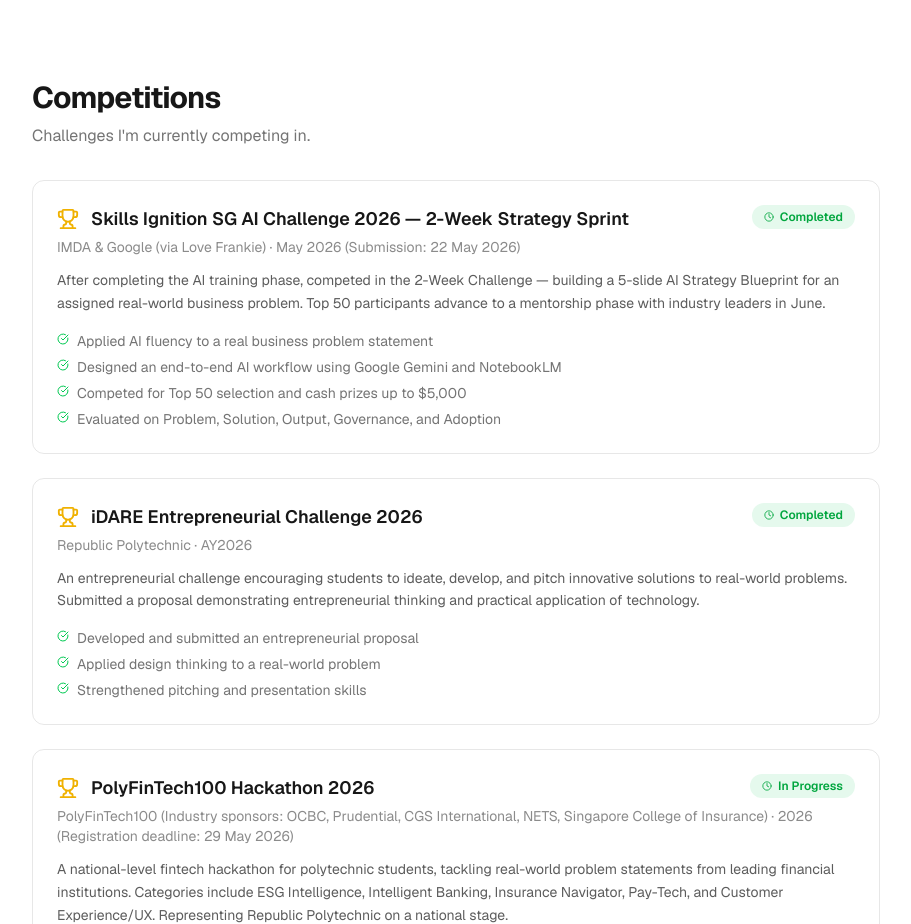
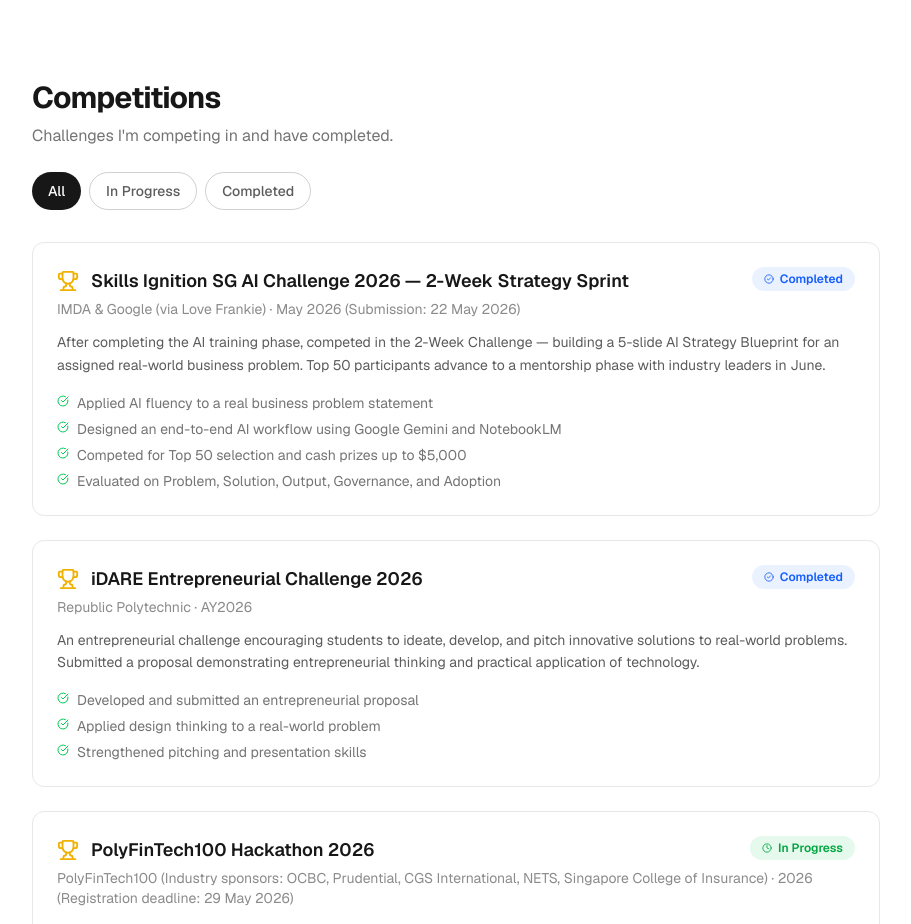
Before and after one commit to MinThu63/Portfolio, a Next.js app: page /Portfolio/ in a window 1280 px wide. Shown: the part 1200-2124 px from the top of the page, without its empty margins (184-1095 px from the left). Built offline with nearby package versions, Linux system fonts and the light colour scheme.

Commit message:
Add status filter tabs to Competitions section

```diff
--- a/src/components/CompetitionsSection.tsx
+++ b/src/components/CompetitionsSection.tsx
@@ -1,15 +1,46 @@
+"use client";
+
+import { useState } from "react";
 import { competitions } from "@/lib/data";
-import { Trophy, CheckCircle, Clock } from "lucide-react";
+import { Trophy, CheckCircle, Clock, CircleCheck } from "lucide-react";
+
+const filters = ["All", "In Progress", "Completed"] as const;
+type Filter = (typeof filters)[number];
 
 export default function CompetitionsSection() {
+  const [activeFilter, setActiveFilter] = useState<Filter>("All");
+
+  const filtered =
+    activeFilter === "All"
+      ? competitions
+      : competitions.filter((c) => c.status === activeFilter);
+
   return (
     <section id="competitions" className="mx-auto max-w-4xl px-4 py-20 sm:px-6">
       <h2 className="text-3xl font-bold tracking-tight">Competitions</h2>
       <p className="mt-2 text-foreground/60">
-        Challenges I&apos;m currently competing in.
+        Challenges I&apos;m competing in and have completed.
       </p>
+
+      {/* Filter tabs */}
+      <div className="mt-6 flex flex-wrap gap-2">
+        {filters.map((filter) => (
+          <button
+            key={filter}
+            onClick={() => setActiveFilter(filter)}
+            className={`rounded-full px-4 py-2 text-sm font-medium transition-colors ${
+              activeFilter === filter
+                ? "bg-foreground text-background"
+                : "border border-foreground/20 text-foreground/70 hover:bg-foreground/5"
+            }`}
+          >
+            {filter}
+          </button>
+        ))}
+      </div>
+
       <div className="mt-8 space-y-6">
-        {competitions.map((comp) => (
+        {filtered.map((comp) => (
           <div
             key={comp.title}
             className="rounded-xl border border-foreground/10 p-6 transition-colors hover:bg-foreground/5"
@@ -19,8 +50,18 @@ export default function CompetitionsSection() {
                 <Trophy size={22} className="shrink-0 text-yellow-500" />
                 <h3 className="text-lg font-semibold">{comp.title}</h3>
               </div>
-              <span className="inline-flex items-center gap-1.5 rounded-full bg-green-500/10 px-3 py-1 text-xs font-semibold text-green-600">
-                <Clock size={10} />
+              <span
+                className={`inline-flex items-center gap-1.5 rounded-full px-3 py-1 text-xs font-semibold ${
+                  comp.status === "Completed"
+                    ? "bg-blue-500/10 text-blue-600"
+                    : "bg-green-500/10 text-green-600"
+                }`}
+              >
+                {comp.status === "Completed" ? (
+                  <CircleCheck size={10} />
+                ) : (
+                  <Clock size={10} />
+                )}
                 {comp.status}
               </span>
             </div>
@@ -43,6 +84,12 @@ export default function CompetitionsSection() {
             </ul>
           </div>
         ))}
+
+        {filtered.length === 0 && (
+          <p className="text-center text-foreground/50">
+            No competitions in this category yet.
+          </p>
+        )}
       </div>
     </section>
   );
```
